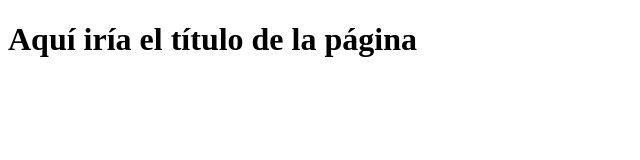
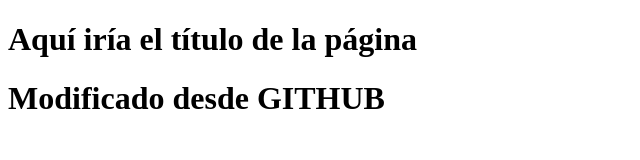
Before and after one commit to elena980/PruebasVSC, a plain HTML site: page index.html in a window 1280 px wide. Shown: the whole page, without its empty margins (0-640 px from the left). Drawn offline with Linux system fonts and the light colour scheme.

Commit message:
Update index.html

```diff
--- a/index.html
+++ b/index.html
@@ -8,5 +8,6 @@
 </head>
 <body>
     <h1>Aquí iría el título de la página</h1>
+    <h1>Modificado desde GITHUB</h1>
 </body>
 </html>
```
